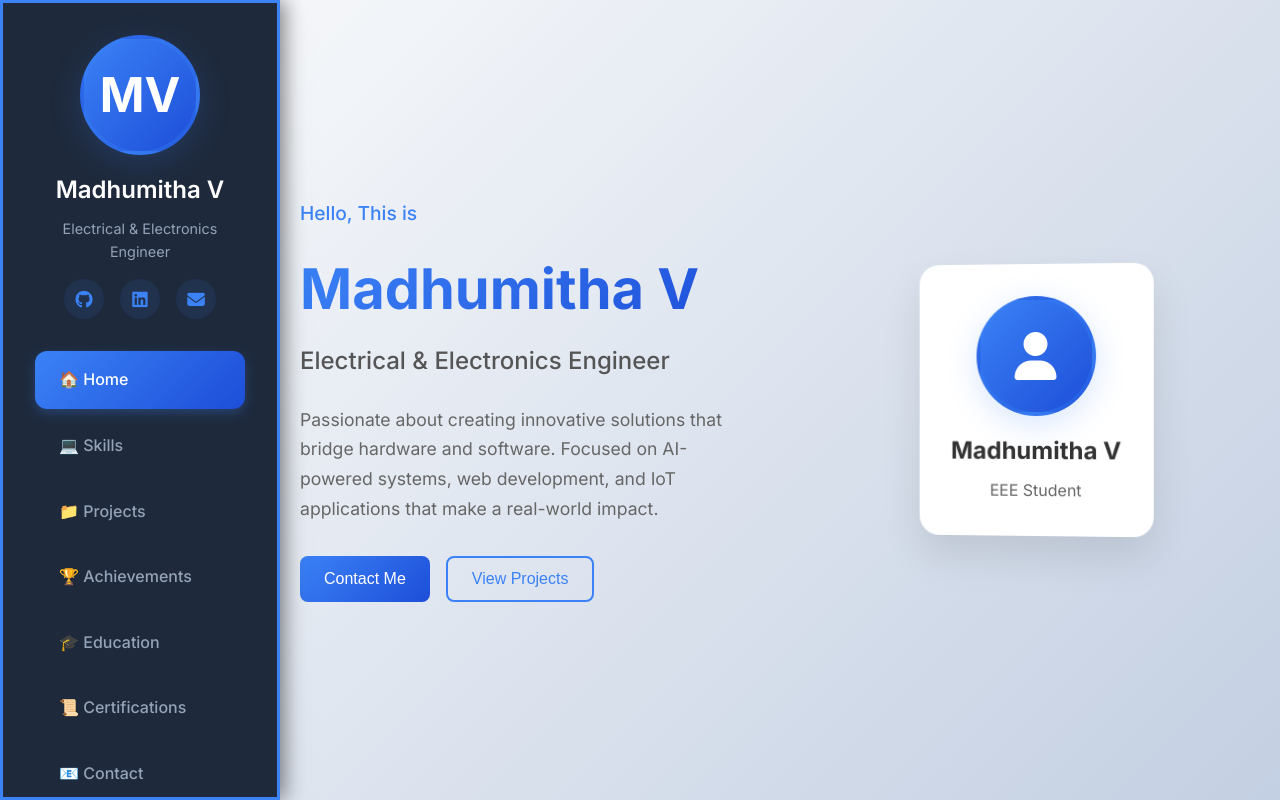
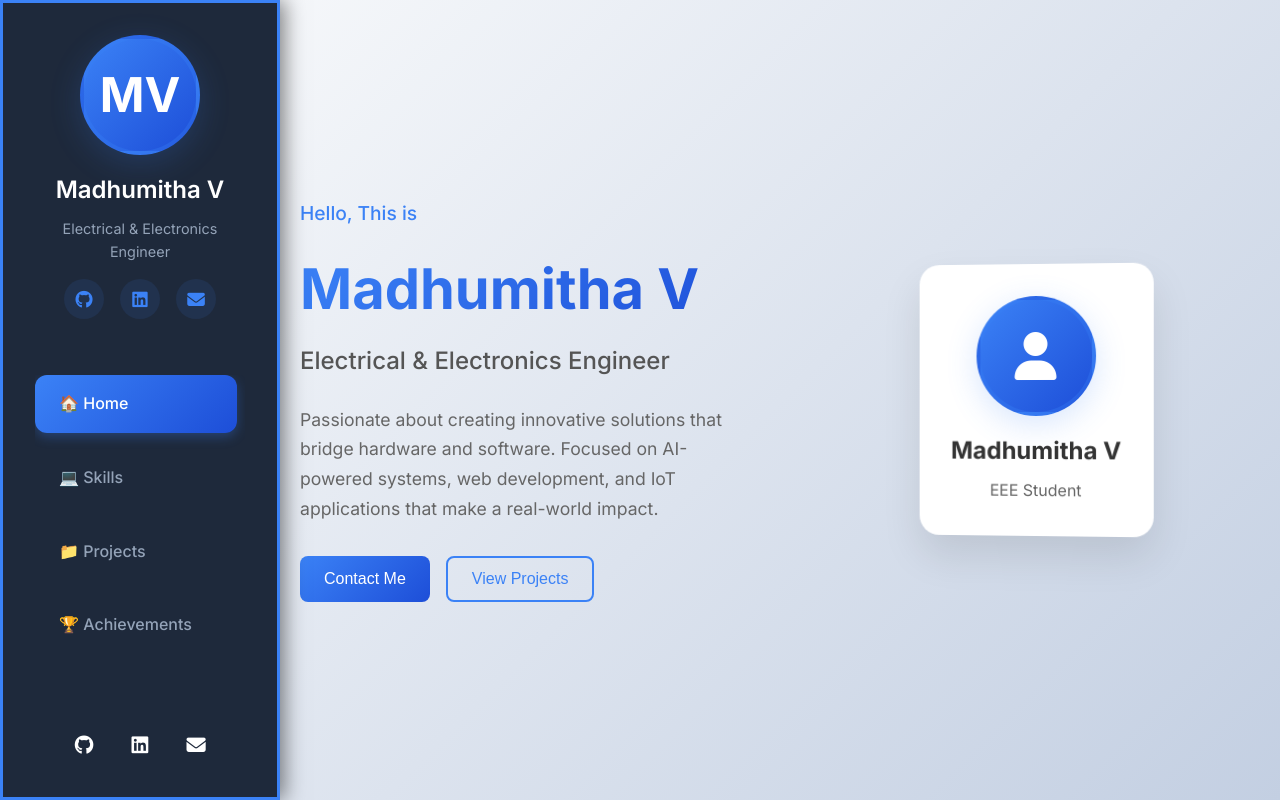
Before and after one commit to madhumitha27V/PORTFOLIO, a React (Create React App) app: page / in a window 1280 px wide. Shown: the top 800 px of the page. Built offline with nearby package versions, Linux system fonts and the light colour scheme.

Commit message:
Fix sidebar layout to show all navigation items including Contact

```diff
--- a/src/components/Sidebar.js
+++ b/src/components/Sidebar.js
@@ -32,11 +32,12 @@ const Sidebar = () => {
         height: '100vh',
         background: '#1e293b',
         zIndex: '9999',
-        padding: '2rem',
+        padding: '1.5rem',
         display: 'flex',
         flexDirection: 'column',
         alignItems: 'center',
-        color: 'white'
+        color: 'white',
+        overflowY: 'auto'
       }}>
         <div className="sidebar-profile">
           <div className="profile-image">
@@ -133,7 +134,16 @@ const Sidebar = () => {
           </div>
         </div>
 
-        <nav className="sidebar-nav">
+        <nav className="sidebar-nav" style={{
+          width: '100%',
+          flex: 1,
+          display: 'flex',
+          flexDirection: 'column',
+          gap: '0.5rem',
+          margin: '1.5rem 0',
+          overflowY: 'auto',
+          paddingRight: '0.5rem'
+        }}>
           <a href="#home" className="nav-item active" onClick={(e) => {e.preventDefault(); scrollToSection('home');}}>
             🏠 Home
           </a>
@@ -157,7 +167,13 @@ const Sidebar = () => {
           </a>
         </nav>
 
-        <div className="sidebar-social">
+        <div className="sidebar-social" style={{
+          display: 'flex',
+          justifyContent: 'center',
+          gap: '1rem',
+          marginTop: 'auto',
+          paddingTop: '1rem'
+        }}>
           <a href="https://github.com/madhumitha27V" target="_blank" rel="noopener noreferrer" className="social-link" title="GitHub">
             <i className="fab fa-github"></i>
           </a>
```
